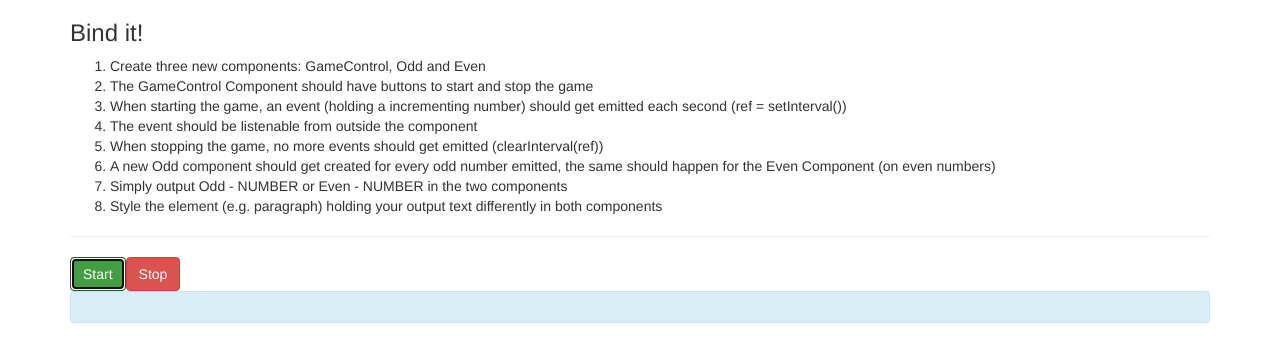
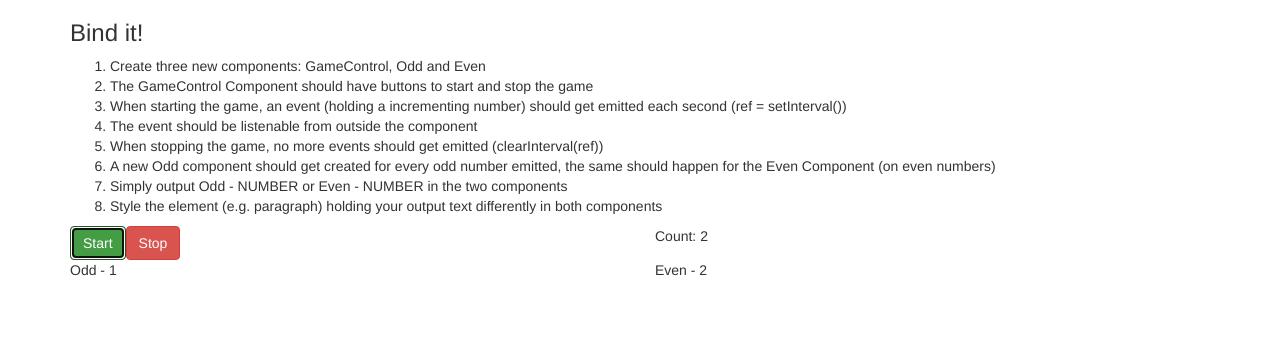
Before and after one commit to temisrei/cmp-databinding-assignment-start, an Angular app: page / in a window 1280 px wide. Both pictures are taken after a click on the button "Start". Shown: the top 362 px of the page. Built offline with nearby package versions, Linux system fonts and the light colour scheme.

Commit message:
output Odd - NUMBER or Even - NUMBER in the two components

```diff
--- a/src/app/app.component.html
+++ b/src/app/app.component.html
@@ -12,9 +12,26 @@
         <li>Simply output Odd - NUMBER or Even - NUMBER in the two components</li>
         <li>Style the element (e.g. paragraph) holding your output text differently in both components</li>
       </ol>
-      <hr>
-      <app-game-control
-        (intervalFired)="onIntervalFired($event)"></app-game-control>
+    </div>
+  </div>
+  <div class="row">
+    <div class="col-xs-6">
+      <app-game-control (intervalFired)="onIntervalFired($event)"></app-game-control>
+    </div>
+    <div class="col-xs-3">
+      Count: {{ showNumber }}
+    </div>
+  </div>
+  <div class="row">
+    <div class="col-xs-6">
+      <app-odd
+        *ngFor="let oddNumber of oddNumbers"
+        [number]="oddNumber"></app-odd>
+    </div>
+    <div class="col-xs-6">
+      <app-even
+        *ngFor="let evenNumber of evenNumbers"
+        [number]="evenNumber"></app-even>
     </div>
   </div>
 </div>
--- a/src/app/app.component.ts
+++ b/src/app/app.component.ts
@@ -6,7 +6,19 @@
   styleUrls: ['./app.component.css']
 })
 export class AppComponent {
+  showNumber: number;
+  oddNumbers: number[] = [];
+  evenNumbers: number[] = [];
+
   onIntervalFired(firedNumber: number) {
-    console.log(firedNumber);
+    this.showNumber = firedNumber;
+
+    if (firedNumber % 2 !== 0) {
+      this.oddNumbers.push(firedNumber);
+    } else {
+      this.evenNumbers.push(firedNumber);
+    }
+
+    console.log(firedNumber, this.oddNumbers, this.evenNumbers);
   }
 }
--- a/src/app/even/even.component.html
+++ b/src/app/even/even.component.html
@@ -1,3 +1 @@
-<p>
-  even works!
-</p>
+<p>Even - {{ number }}</p>
--- a/src/app/even/even.component.ts
+++ b/src/app/even/even.component.ts
@@ -1,4 +1,4 @@
-import { Component, OnInit } from '@angular/core';
+import { Component, OnInit, Input } from '@angular/core';
 
 @Component({
   selector: 'app-even',
@@ -6,6 +6,7 @@
   styleUrls: ['./even.component.css']
 })
 export class EvenComponent implements OnInit {
+  @Input() number: number;
 
   constructor() { }
 
--- a/src/app/game-control/game-control.component.html
+++ b/src/app/game-control/game-control.component.html
@@ -4,4 +4,3 @@
 <button
   (click)="onStopGame()"
   class="btn btn-danger">Stop</button>
-<div class="alert alert-info" role="alert">{{ count }}</div>
--- a/src/app/odd/odd.component.html
+++ b/src/app/odd/odd.component.html
@@ -1,3 +1 @@
-<p>
-  odd works!
-</p>
+<p>Odd - {{ number }}</p>
--- a/src/app/odd/odd.component.ts
+++ b/src/app/odd/odd.component.ts
@@ -1,4 +1,4 @@
-import { Component, OnInit } from '@angular/core';
+import { Component, OnInit, Input } from '@angular/core';
 
 @Component({
   selector: 'app-odd',
@@ -6,6 +6,7 @@
   styleUrls: ['./odd.component.css']
 })
 export class OddComponent implements OnInit {
+  @Input() number: number;
 
   constructor() { }
 
```
